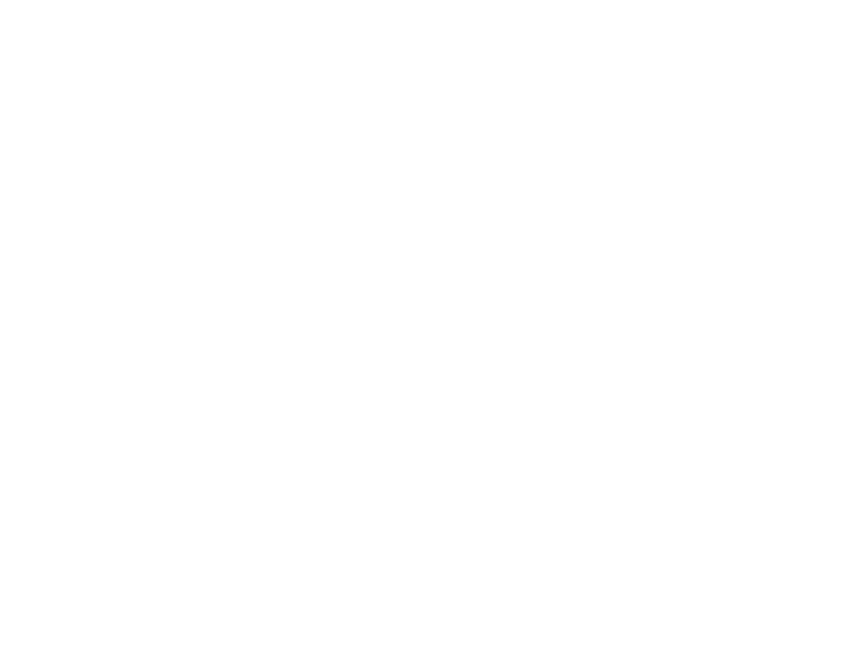
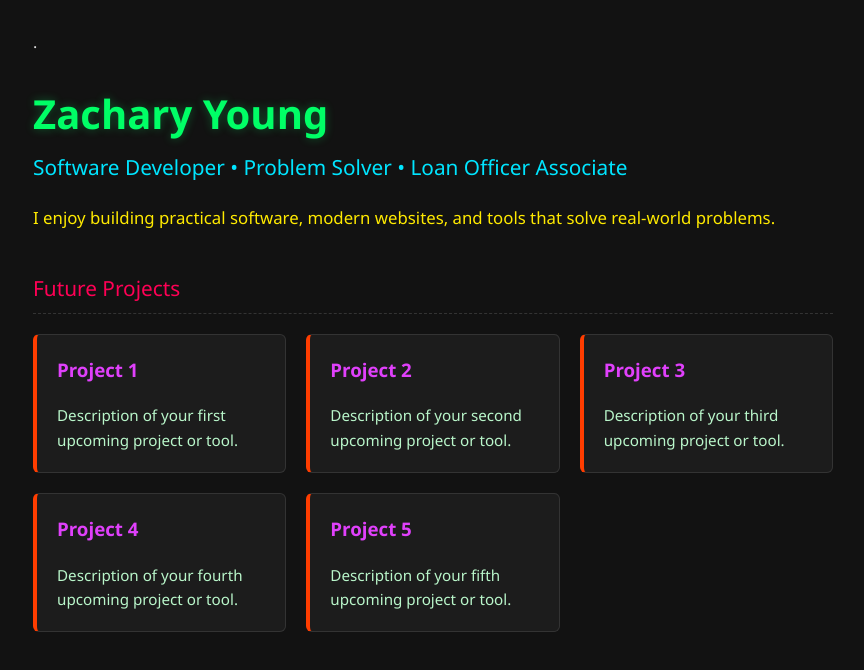
Before and after one commit to DarthZacko/zacharylyoung, a plain HTML site: page index.html in a window 1280 px wide. Shown: the whole page, without its empty margins (207-1071 px from the left). Drawn offline with Linux system fonts and the light colour scheme; files that its build step writes are made by us from their sources.

Commit message:
First real html and css
as a placeholder

```diff
--- /dev/null
+++ b/css/style.css
@@ -0,0 +1,68 @@
+/* Dark Mode Base */
+body {
+    background-color: #121212;
+    color: #e0e0e0;
+    font-family: 'Segoe UI', Tahoma, Geneva, Verdana, sans-serif;
+    line-height: 1.6;
+    max-width: 800px;
+    margin: 0 auto;
+    padding: 30px;
+}
+
+/* Fluorescent Highlighter H1 */
+h1 {
+    color: #00FF66; /* Fluorescent Neon Green */
+    font-size: 2.5rem;
+    margin-bottom: 5px;
+    text-shadow: 0 0 10px rgba(0, 255, 102, 0.3);
+}
+
+/* Fluorescent Highlighter H2 / Subtitles */
+h2 {
+    color: #00E5FF; /* Fluorescent Neon Cyan/Blue */
+    font-size: 1.3rem;
+    font-weight: 400;
+    margin-top: 0;
+    margin-bottom: 20px;
+}
+
+/* Section Headings */
+section h2 {
+    color: #FF0055; /* Fluorescent Hot Pink */
+    border-bottom: 1px dashed #333;
+    padding-bottom: 8px;
+    margin-top: 40px;
+}
+
+/* Fluorescent Highlighter Paragraphs */
+p {
+    color: #FFEA00; /* Fluorescent Neon Yellow */
+    font-size: 1.05rem;
+}
+
+/* Project Cards / Placeholders */
+.projects-grid {
+    display: grid;
+    grid-template-columns: repeat(auto-fit, minmax(220px, 1fr));
+    gap: 20px;
+    margin-top: 20px;
+}
+
+.project-card {
+    background-color: #1c1c1c;
+    border: 1px solid #333;
+    border-left: 4px solid #FF3D00; /* Fluorescent Neon Orange accent */
+    padding: 20px;
+    border-radius: 6px;
+}
+
+.project-card h3 {
+    color: #E040FB; /* Fluorescent Neon Purple/Magenta */
+    margin-top: 0;
+}
+
+.project-card p {
+    color: #B9F6CA; /* Softer fluorescent tint for card text */
+    font-size: 0.95rem;
+    margin-bottom: 0;
+}
--- a/index.html
+++ b/index.html
@@ -3,9 +3,44 @@
 <head>
     <meta charset="UTF-8">
     <meta name="viewport" content="width=device-width, initial-scale=1.0">
-    <title>Document</title>
+    <title>Zachary Young | Personal Homepage</title>
+    <link rel="stylesheet" href="style.css">.
 </head>
 <body>
 
+    <header>
+        <h1>Zachary Young</h1>
+        <h2>Software Developer • Problem Solver • Loan Officer Associate</h2>
+        <p>I enjoy building practical software, modern websites, and tools that solve real-world problems.</p>
+    </header>
+
+    <main>
+        <section>
+            <h2>Future Projects</h2>
+            <div class="projects-grid">
+                <div class="project-card">
+                    <h3>Project 1</h3>
+                    <p>Description of your first upcoming project or tool.</p>
+                </div>
+                <div class="project-card">
+                    <h3>Project 2</h3>
+                    <p>Description of your second upcoming project or tool.</p>
+                </div>
+                <div class="project-card">
+                    <h3>Project 3</h3>
+                    <p>Description of your third upcoming project or tool.</p>
+                </div>
+                <div class="project-card">
+                    <h3>Project 4</h3>
+                    <p>Description of your fourth upcoming project or tool.</p>
+                </div>
+                <div class="project-card">
+                    <h3>Project 5</h3>
+                    <p>Description of your fifth upcoming project or tool.</p>
+                </div>
+            </div>
+        </section>
+    </main>
+
 </body>
 </html>
```
